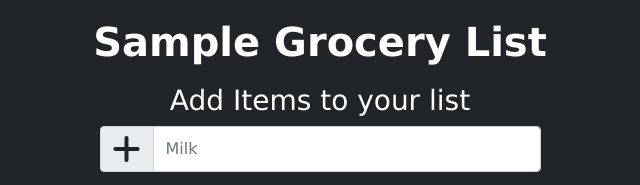
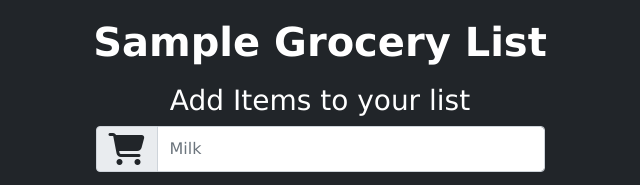
Before and after one commit to Fernando4242/Grocery-List-Maker, a plain HTML site: page index.html in a window 1280 px wide. Both pictures are taken after typing "Sample" into the empty fields and a click on the button "CREATE LIST". Shown: the top 185 px of the page, 320-960 px from the left. Drawn offline with nearby package versions, Linux system fonts and the light colour scheme.

Commit message:
icond sice

```diff
--- a/index.html
+++ b/index.html
@@ -25,6 +25,7 @@
           text-white
           d-flex
           justify-content-center
+          text-center
         "
       >
         <h1 id="top-left-name" class="fw-bold">Grocery List</h1>
@@ -106,7 +107,7 @@
           <div class="d-flex justify-content-center flex-column mt-2 w-100">
 
             <div class="input-group mb-3 w-auto m-auto justify-content-center">
-              <span class="input-group-text fas fa-plus fa-2x"></span>
+              <span class="input-group-text fas fa-shopping-cart fa-2x"></span>
               <input
                 id="item-input"
                 type="text"
```
